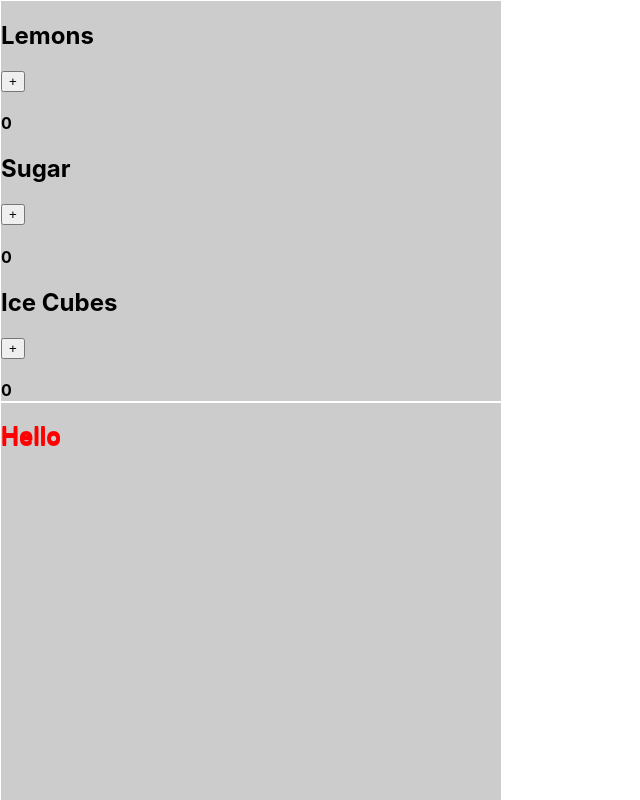
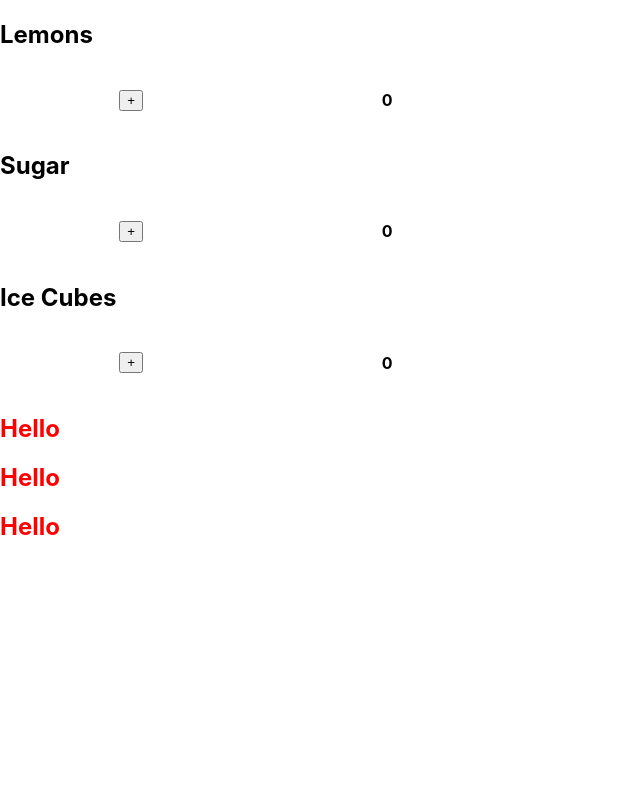
Before and after one commit to ArisaBonsaiTree/lemonade-stand, a React (Create React App) app: page / in a window 1280 px wide. Shown: the top 800 px of the page, without its empty margins (0-640 px from the left). Built offline with nearby package versions, Linux system fonts and the light colour scheme.

Commit message:
Psuedo Selector

```diff
--- a/package.json
+++ b/package.json
@@ -9,6 +9,7 @@
     "react": "^18.1.0",
     "react-dom": "^18.1.0",
     "react-scripts": "5.0.1",
+    "styled-components": "^5.3.5",
     "web-vitals": "^2.1.4"
   },
   "scripts": {
--- a/src/components/Card.jsx
+++ b/src/components/Card.jsx
@@ -1,3 +1,5 @@
+import styled from 'styled-components'
+
 const cardStyle = {
     height: '400px',
     width: '500px',
@@ -5,16 +7,26 @@ const cardStyle = {
     border: '1px solid #FFF'
 }
 
+const StyledCard = styled.div`
+    height: '400px';
+    width: '500px';
+    background: '#CCC';
+    border: '1px solid #FFF';
+    &:hover{
+        background-color: #333;
+    }
+`
+
 const Card = props => {
     return(
-        <div style={cardStyle}>
+        <StyledCard>
             {props.children}
             <div style={{
                 color: 'red'
             }}>
                 <h2>Hello</h2>
             </div>
-        </div>
+        </StyledCard>
     )
 }
 
--- a/src/components/Product/Product.jsx
+++ b/src/components/Product/Product.jsx
@@ -1,7 +1,15 @@
+import styled from 'styled-components'
+
 const productStyle = {
     display: 'flex',
     color: 'blue'
 }
+
+
+const StyledProduct = styled.div`
+    display: 'flex';
+    color: 'blue';
+`
 
 const countStyle = {
     width: '40%',
@@ -10,13 +18,19 @@ const countStyle = {
     justifyContent: 'space-around'
 }
 
+const Counter = styled.div`
+    width: 40%;
+    display: flex;
+    align-items: center;
+    justify-content: space-around;
+`
 
 const Product = props => {
     return (
-        <div className={productStyle}>
+        <StyledProduct>
             <h2 style={{width: '60%'}}>{props.name}</h2>
 
-            <div className={countStyle}>
+            <Counter>
                 <button onClick={props.increment}>+</button>
                 <h4>{props.amount}</h4>
                 {props.amount > 0 ? (
@@ -24,8 +38,8 @@ const Product = props => {
                 ) : (
                     undefined
                 )}
-            </div>
-        </div>
+            </Counter>
+        </StyledProduct>
     )
 }
 
```
Also changed, not shown: 1 other file (tests, documents, lock files or other folders).
